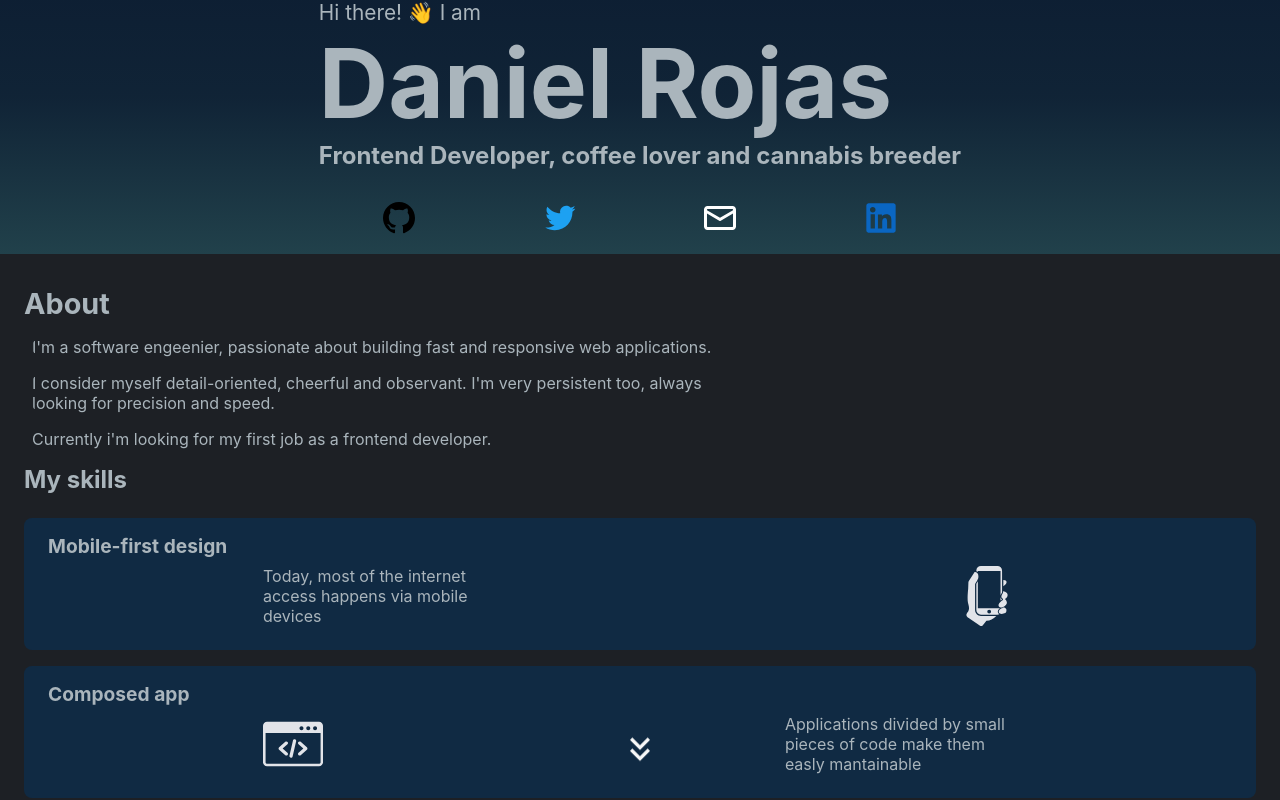
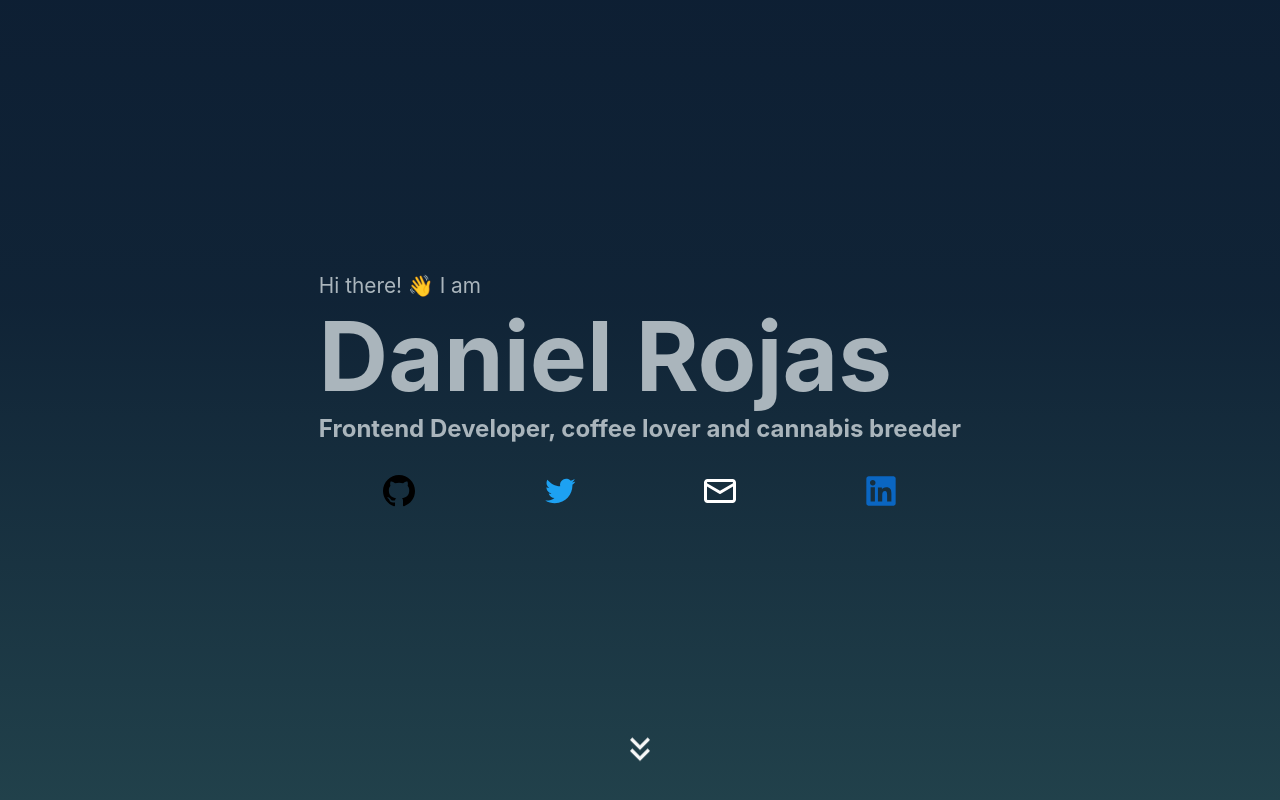
Before and after one commit to cldrojas/portfolio-svelte, a Svelte app: page / in a window 1280 px wide. Shown: the top 800 px of the page. Built offline with nearby package versions, Linux system fonts and the light colour scheme.

Commit message:
Add page css dedfinitions

```diff
--- a/src/main.css
+++ b/src/main.css
@@ -12,6 +12,11 @@
   --darkBackground: #1d2025;
   --background: #102a43;
   --link: #61dafb;
+
+  --temp: #2b554e;
+  --temp2: #457f76;
+  --ligthBlueGradient: #0cbaba;
+  --darkBlueGradient: #0a192ff0;
 }
 
 body {
@@ -40,3 +45,16 @@ code {
   font-family: source-code-pro, Menlo, Monaco, Consolas, "Courier New",
     monospace;
 }
+
+.page {
+  min-height: 100vh;
+  width: 100%;
+  max-width: 1024px;
+  min-width: 390px;
+  padding: 0 2rem;
+  /* border: solid 1px red; */
+  display: flex;
+  flex-direction: column;
+  justify-content: center;
+  justify-self: center;
+}
```
